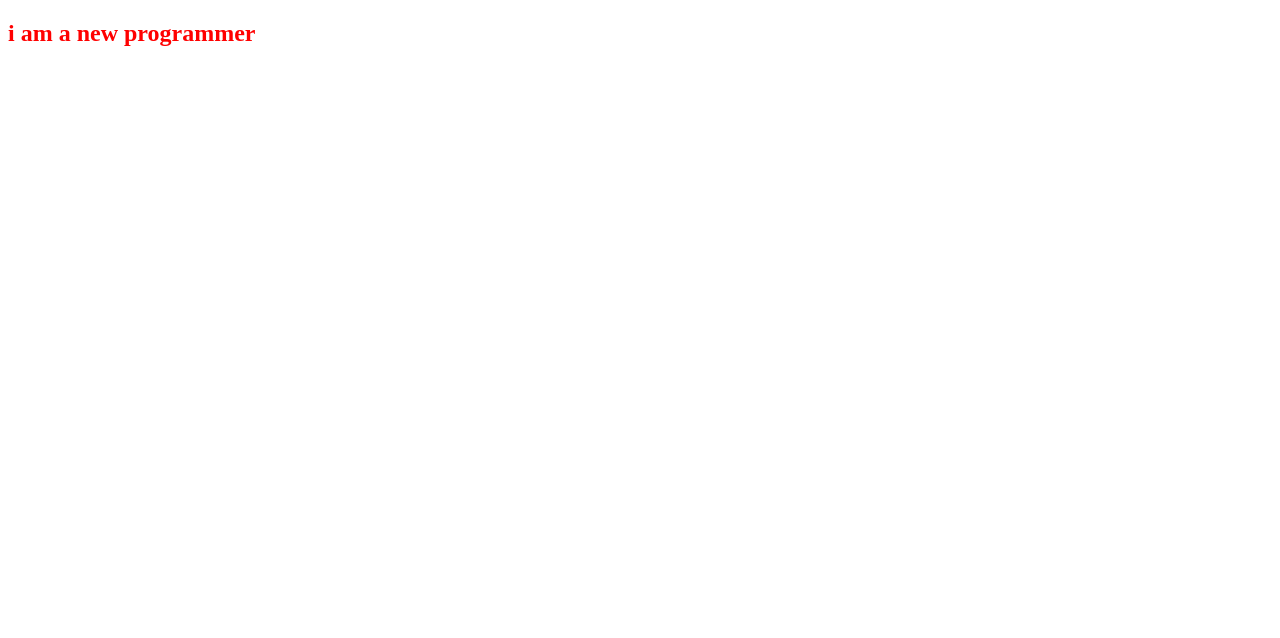
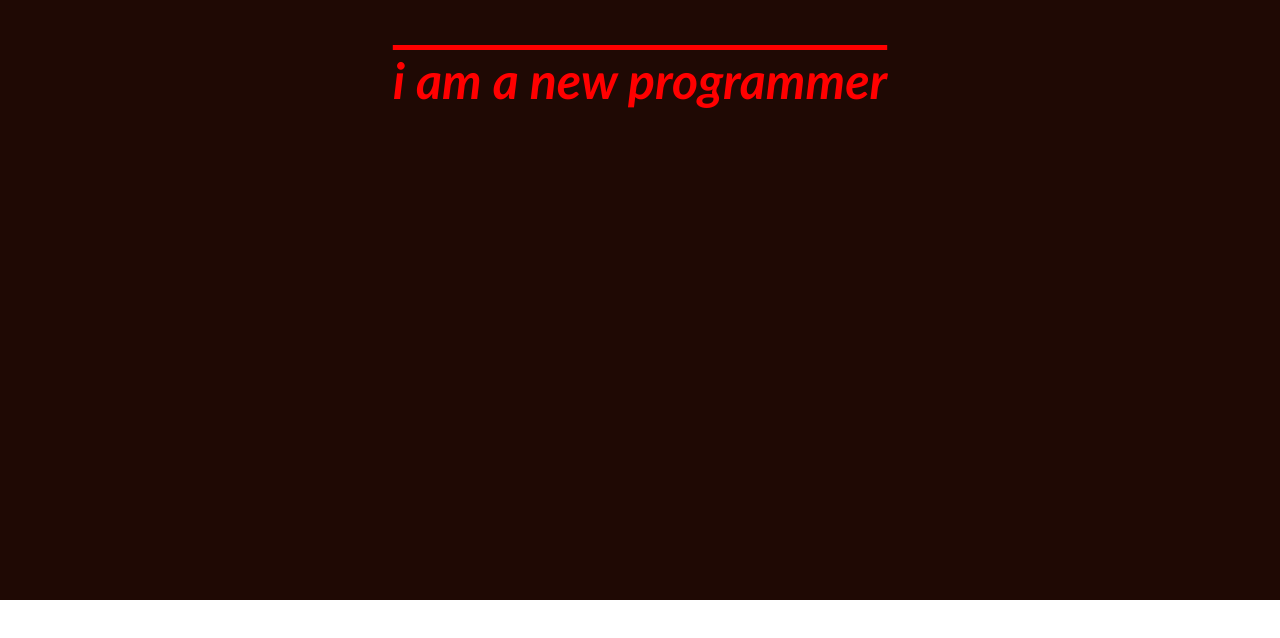
Before and after one commit to imashahida92/html-css-concept-session, a plain HTML site: page index.html in a window 1280 px wide. Drawn offline with Linux system fonts and the light colour scheme.

Commit message:
add to repository

```diff
--- a/index.html
+++ b/index.html
@@ -8,6 +8,8 @@
     <link rel="shortcut icon" href="icons8-html-50.png" type="image/x-icon">
 </head>
 <body>
-    <h2>i am a new programmer</h2>
+    <div id="heading-parent">
+        <h2>i am a new programmer</h2>
+    </div>
 </body>
 </html>
--- a/style/style.css
+++ b/style/style.css
@@ -1,3 +1,23 @@
+*{
+   margin: 0;
+   padding: 0;
+}
 h2{
    color: red;
+   font-style: italic;
+   font-weight:bolder;
+   font-family:'Trebuchet MS', 'Lucida Sans Unicode', 'Lucida Grande', 'Lucida Sans', Arial, sans-serif;
+   text-decoration:overline;
+   text-align: center;
+   font-size: 50px;
 }
+#heading-parent{
+   background-color: rgb(31, 9, 4);
+   padding: 50px;
+   /* height:300px;
+   width: 300px;
+   margin-right: auto;
+   margin-left: auto; */
+   margin: 0px auto;
+   height:500px;
+}
```
